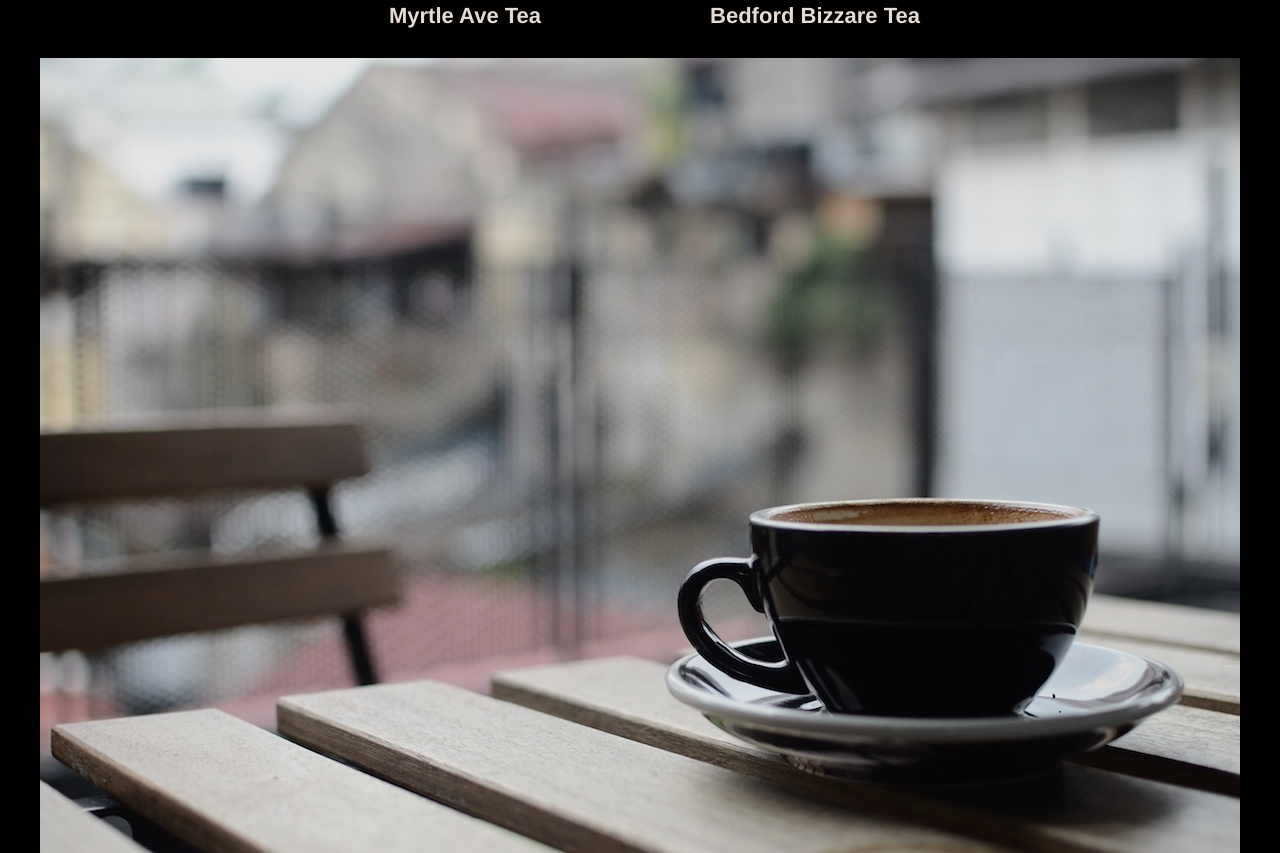
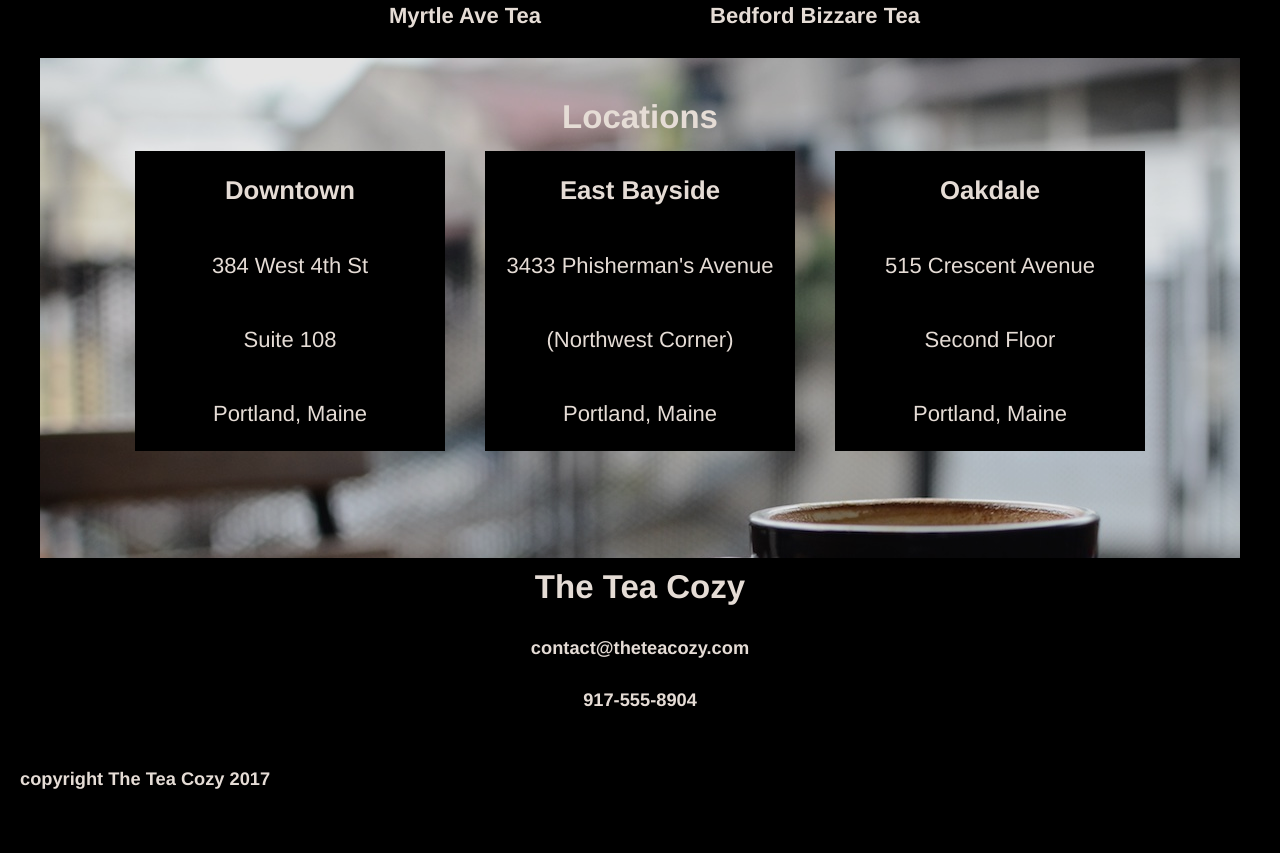
Before and after one commit to stehar14/TeaCozy, a plain HTML site: page index.html in a window 1280 px wide. Shown: the part 1409-2262 px from the top of the page. After the commit the page ends 2230 px from the top, so only its background shows below. Drawn offline with Linux system fonts and the light colour scheme.

Commit message:
finished? check positioning, clean up code

```diff
--- a/index.html
+++ b/index.html
@@ -70,11 +70,7 @@
 
     <!--Locations section-->
 
-      <div class= "locations">
-        <div class= "image">
-          <img src= "./resources/images/teacup.jpg">
-        </div>
-        <div id= "loc">
+      <div class= "locations" style= "background-image:url(./resources/images/teacup.jpg)">
         <div id= "lochead">
           <h2>Locations</h2>
         </div>
@@ -100,7 +96,7 @@
         </div>
       </div>
     </div>
-    </div>
+
   <!--Footer-->
 
     <div id= "footer">
--- a/resources/css/style.css
+++ b/resources/css/style.css
@@ -1,7 +1,3 @@
-* {
-  background-color: black;
-}
-
 body {
   margin: 0;
   font-family: Helvetica;
@@ -13,6 +9,7 @@ body {
 }
 
 .header {
+  background-color: black;
   display: flex;
   justify-content: space-between;
   align-items: center;
@@ -62,6 +59,7 @@ a {
   display: flex;
   flex-direction: column;
   align-items: center;
+  background-color: black;
 }
 
 #banner h2, #banner h4 {
@@ -102,3 +100,67 @@ a {
   height: 200px;
   width: 300px;
 }
+
+.locations {
+  margin: auto;
+  height: 500px;
+  width: 1200px;
+}
+
+#loc {
+  display: flex;
+  flex-direction: column;
+  justify-content: center;
+}
+
+#lochead h2 {
+  padding: 40px 0 0 0;
+  margin: 0;
+}
+
+#address {
+  height: 300px;
+  display: flex;
+  flex-direction: row;
+  justify-content: center;
+  margin-top: 0;
+}
+
+#address, #add1, #add2, #add3 {
+  margin-top: 0;
+}
+
+#address h4 {
+  font-weight: lighter;
+}
+
+#address h3, #address h4 {
+  margin: 0;
+}
+
+#add1, #add2, #add3 {
+  display: flex;
+  flex-direction: column;
+  justify-content: space-around;
+  background-color: black;
+  text-align: center;
+  margin: 15px 20px;
+  height: 300px;
+  width: 300px;
+  opacity: 1;
+  padding: 0 5px;
+}
+
+#contact {
+  height: 200px;
+}
+
+#contact h2 {
+  margin-top: 10px;
+}
+
+#copyright {
+  text-align: left;
+  margin-left: 20px;
+  margin-top: 0;
+}
```
Lines whose indentation alone changed are shown as unchanged.
